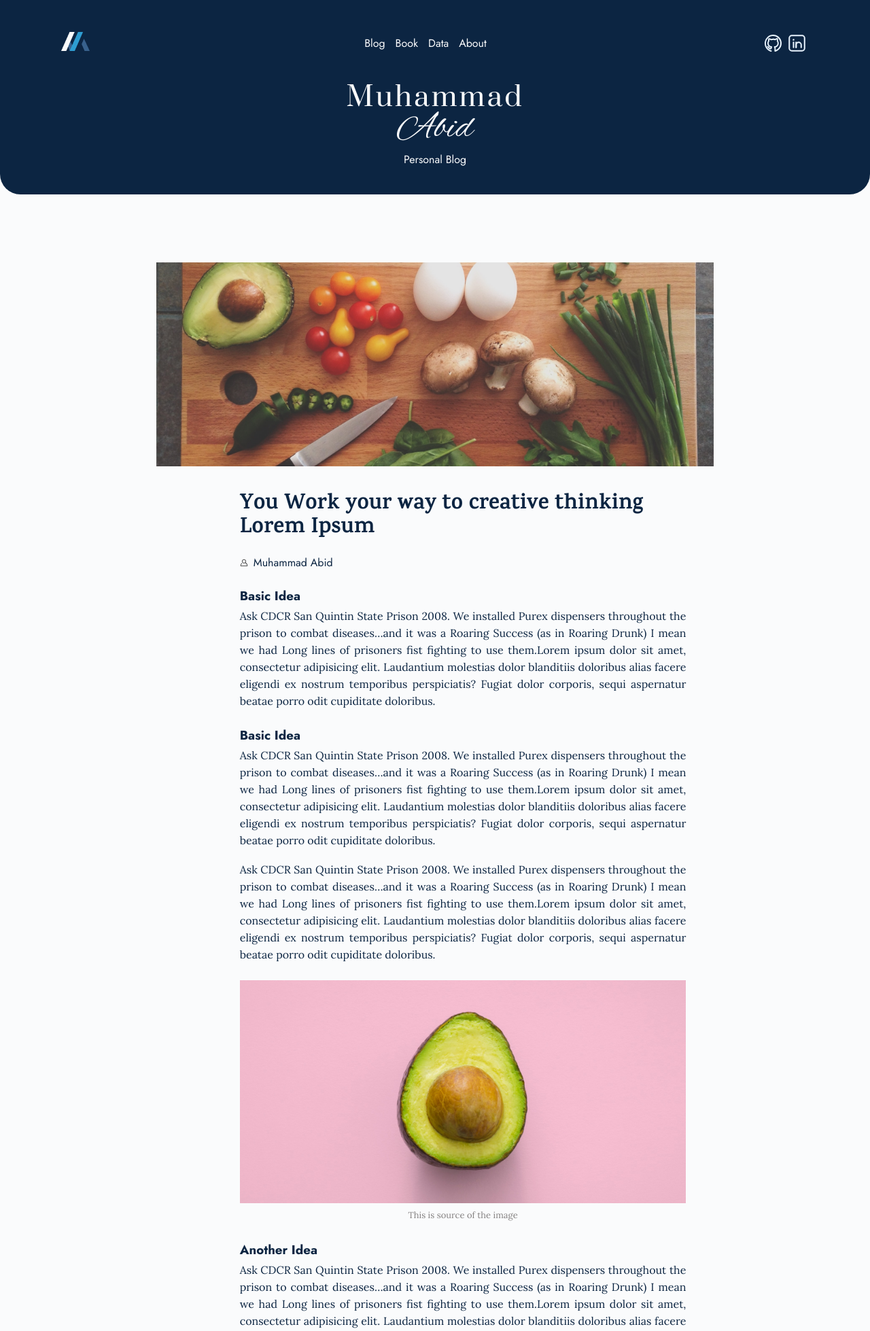
After one commit to muhammadabidd/portfolio, a PHP site: page /blog/content-template.html in a window 1280 px wide. The commit adds this page. Shown: the top 1958 px of the page at 68% size. Run offline with PHP 8.4, Linux system fonts and the light colour scheme.

Commit message:
finish templating

```diff
--- /dev/null
+++ b/blog/content-template.html
@@ -0,0 +1,134 @@
+<!DOCTYPE html>
+<html lang="en">
+<head>
+    <meta charset="UTF-8">
+    <meta http-equiv="X-UA-Compatible" content="IE=edge">
+    <meta name="viewport" content="width=device-width, initial-scale=1.0">
+    <title>Blog by Muhammad Abid</title>
+
+    <link rel="icon" href="img/logo.png" type="">
+
+    <link rel="stylesheet" href="style/header.css">
+    <link rel="stylesheet" href="style/mainstyle.css">
+    <link rel="stylesheet" href="style/Featured-blog.css">
+    <link rel="stylesheet" href="style/latest-blog.css">
+    <link rel="stylesheet" href="style/footer.css">
+    <link rel="stylesheet" href="style/content.css">
+
+
+    <style>
+        @import url('https://fonts.googleapis.com/css2?family=Jost:wght@300;400;700&display=swap');
+        @import url('https://fonts.googleapis.com/css2?family=Karma:wght@700&display=swap');
+        @import url('https://fonts.googleapis.com/css2?family=Lora&display=swap');
+        @import url('https://fonts.googleapis.com/css2?family=Alex+Brush&family=Prata&display=swap');
+
+    </style>
+
+</head>
+<body>
+
+    <!-- HEADER START -->
+    <div class="header section">
+        <nav>
+            <a href="#" class="main-logo"><img src="img/logo.png" alt="" class="logo"></a>
+            <ul>
+                <li><a class="heading-list" href="#">Blog</a></li>
+                <li><a class="heading-list" href="#">Book</a></li>
+                <li><a class="heading-list" href="#">Data</a></li>
+                <li><a class="heading-list" href="#">About</a></li>
+            </ul>
+            <div class="social-media-header">
+                <a href="#" class="social-media-header"><img class = "social-media-image-link" src='img/github.svg' alt=""></a>
+                <a href="#" class="social-media-header"><img class = "social-media-image-link" src='img/linkedin.svg' alt=""></a>
+            </div>
+        </nav>
+
+        <p class="header01 header-text">Muhammad</p>
+        <p class="header02 header-text">Abid</p>
+        <p class="header03 header-text">Personal Blog</p>
+    </div>
+    <!-- HEADER END -->
+
+    <!-- CONTENT START -->
+    <div class="main-container">
+        <img class='content-banner' src="img/content/01/01-banner.png" alt="">
+
+        <div class="inner-container">
+            <h1 class="content-title">You Work your way to creative thinking Lorem Ipsum</h1>
+            <div class="author-latest-blog author">
+                <img class= "author" src="img/author.svg" alt="">
+                <p class="author">Muhammad Abid</p>
+            </div>
+
+            <h3 class="content-title">Basic Idea</h3>
+            <p class="paragraph">Ask CDCR San Quintin State Prison 2008. We installed Purex dispensers throughout the prison to combat diseases…and it was a Roaring Success (as in Roaring Drunk) I mean we had Long lines of prisoners fist fighting to use them.Lorem ipsum dolor sit amet, consectetur adipisicing elit. Laudantium molestias dolor blanditiis doloribus alias facere eligendi ex nostrum temporibus perspiciatis? Fugiat dolor corporis, sequi aspernatur beatae porro odit cupiditate doloribus.</p>
+
+            <h3 class="content-title">Basic Idea</h3>
+            <p class="paragraph">Ask CDCR San Quintin State Prison 2008. We installed Purex dispensers throughout the prison to combat diseases…and it was a Roaring Success (as in Roaring Drunk) I mean we had Long lines of prisoners fist fighting to use them.Lorem ipsum dolor sit amet, consectetur adipisicing elit. Laudantium molestias dolor blanditiis doloribus alias facere eligendi ex nostrum temporibus perspiciatis? Fugiat dolor corporis, sequi aspernatur beatae porro odit cupiditate doloribus.</p>
+            <br>
+            <p class="paragraph">Ask CDCR San Quintin State Prison 2008. We installed Purex dispensers throughout the prison to combat diseases…and it was a Roaring Success (as in Roaring Drunk) I mean we had Long lines of prisoners fist fighting to use them.Lorem ipsum dolor sit amet, consectetur adipisicing elit. Laudantium molestias dolor blanditiis doloribus alias facere eligendi ex nostrum temporibus perspiciatis? Fugiat dolor corporis, sequi aspernatur beatae porro odit cupiditate doloribus.</p>
+
+
+            <figure class="big-figure">
+                <img class="big-figure" src="img/content/01/01-big-figure.jpg"
+                  alt="">
+                <figcaption>This is source of the image</figcaption>
+            </figure>
+
+            <h3 class="content-title">Another Idea</h3>
+            <p class="paragraph">Ask CDCR San Quintin State Prison 2008. We installed Purex dispensers throughout the prison to combat diseases…and it was a Roaring Success (as in Roaring Drunk) I mean we had Long lines of prisoners fist fighting to use them.Lorem ipsum dolor sit amet, consectetur adipisicing elit. Laudantium molestias dolor blanditiis doloribus alias facere eligendi ex nostrum temporibus perspiciatis? Fugiat dolor corporis, sequi aspernatur beatae porro odit cupiditate doloribus.</p>
+
+            <div class="medium-figure-two">
+                <figure class="medium-figure-two">
+                    <img class="medium-figure-two" src="img/content/01/01-medium-figure.jpg" alt="">
+                    <figcaption>This is source of the image</figcaption>
+                </figure>
+
+                <figure class="medium-figure-two">
+                    <img class="medium-figure-two" src="img/content/01/02-medium-figure.jpg" alt="">
+                    <figcaption>This is source of the image</figcaption>
+                </figure>
+            </div>
+
+
+            <p class="paragraph">Ask CDCR San Quintin State Prison 2008. We installed Purex dispensers throughout the prison to combat diseases…and it was a Roaring Success (as in Roaring Drunk) I mean we had Long lines of prisoners fist fighting to use them.Lorem ipsum dolor sit amet, consectetur adipisicing elit. Laudantium molestias dolor blanditiis doloribus alias facere eligendi ex nostrum temporibus perspiciatis? Fugiat dolor corporis, sequi aspernatur beatae porro odit cupiditate doloribus.</p>
+
+            <div class="social-media-content-link">
+                <a href="#" class="social-media-link"><img class="social-media-image-link" src="img/content/linkedin-hitam.svg" alt=""></a>
+                <a href="#" class="social-media-link"><img class="social-media-image-link" src="img/content/twitter-hitam.svg" alt=""></a>
+            </div>
+
+
+
+
+
+
+
+
+        </div>
+    </div>
+    <!-- CONTENT END -->
+
+
+
+    <!-- FOOTER START -->
+    <div class="footer-section footer section">
+        <img src="img/logo.png" alt="" class="logo">
+        <div class="social-media-footer social-media">
+            <img class="image-footer image-footer-01" src="img/email-footer.svg" alt="">
+            <img class="image-footer image-footer-02" src="img/github-footer.svg" alt="">
+            <img class="image-footer image-footer-03" src="img/instagram-footer.svg" alt="">
+            <img class="image-footer image-footer-04" src="img/linkedin-footer.svg" alt="">
+            <img class="image-footer image-footer-05" src="img/twitter-footer.svg" alt="">
+        </div>
+        <p class="footer-text">Muhammad Abid <span class="blue">@2022</span></p>
+
+
+    </div>
+    <!-- FOOTER END        -->
+
+
+
+
+</body>
+</html>
--- /dev/null
+++ b/blog/style/content.css
@@ -0,0 +1,128 @@
+div.main-container  {
+    width: 100%;
+    height: auto;
+
+    margin: 0 auto;
+    max-width: 1000px;
+    padding: 100px var(--padding-left-right);
+}
+
+
+img.content-banner{
+    margin: auto;
+    display: flex;
+    align-items: center;
+    align-content: center;
+    height: 300px;
+    width: 100%;
+    object-fit: cover;
+    object-position: center;
+}
+
+.inner-container {
+    margin-top: 40px;
+    margin-left: 15%;
+    margin-right: 5%;
+    max-width: 800px;
+
+}
+
+
+
+
+
+.content-title {
+    line-height: 35px;
+}
+
+div.author-latest-blog {
+    margin-top: 20px;
+    margin-bottom: 10px;
+}
+
+
+p.paragraph {
+    text-align: justify;
+    font-family: 'Lora', serif;
+    line-height: 25px;
+    font-size: medium;
+}
+
+
+
+
+.big-figure {
+    width: 100%;
+    object-fit:contain;
+
+}
+
+
+figure {
+    margin: 25px 0;
+}
+
+figcaption {
+    margin-top: 5px;
+    font-family: 'Lora', serif;
+    font-size: small;
+    justify-content: center;
+    display: flex;
+    color: var(--figure-capt);
+    text-align: center;
+
+}
+
+div.medium-figure-two {
+    display: flex;
+    width: 100%;
+    column-gap: 5%;
+    flex-direction: row;
+    height:auto;
+
+}
+
+img.medium-figure-two {
+    width: 100%;
+    object-fit: cover;
+    object-position: center;
+    height:auto;
+}
+
+div.social-media-content-link {
+    margin-top: 30px;
+}
+
+h3 {
+    margin-top: 20px;
+}
+
+
+
+@media (max-width:600px) {
+    .inner-container{
+        margin-left: 5%;
+        margin-right: 5%;
+    }
+
+    img.content-banner{
+        height: 200px;
+    }
+
+    div.medium-figure-two {
+        flex-direction: column;
+    }
+
+    img.medium-figure-two {
+        height:200px;
+    }
+
+    p.paragraph {
+        text-align: justify;
+        font-family: 'Lora', serif;
+        line-height: 20px;
+        font-size: small;
+    }
+
+
+}
--- a/blog/style/mainstyle.css
+++ b/blog/style/mainstyle.css
@@ -7,6 +7,8 @@
     --secondary-dark : #373B4A;
     --accent : #40F591;
     --accent-hover : #83f7b7;
+    --figure-capt : #848181;
+
 
 
     --padding-left-right : 7% ;
@@ -97,7 +99,7 @@ a.heading-list, p.author, .header03, .read-more, .footer-text {
     font-weight: 400;
 }
 
-p.day {
+p.day, h3 {
     font-family: 'Jost', sans-serif;
     font-weight: 700;
 }
```
Also changed, not shown: blog/blog.html (+9 -8 lines), blog/img/content/01/01-banner.png (added), blog/img/content/01/01-big-figure.jpg (added), blog/img/content/01/01-medium-figure.jpg (added), blog/img/content/01/02-medium-figure.jpg (added), blog/img/content/01/03-medium-figure.jpg (added), blog/img/content/linkedin-hitam.svg (added), blog/img/content/twitter-hitam.svg (added).
